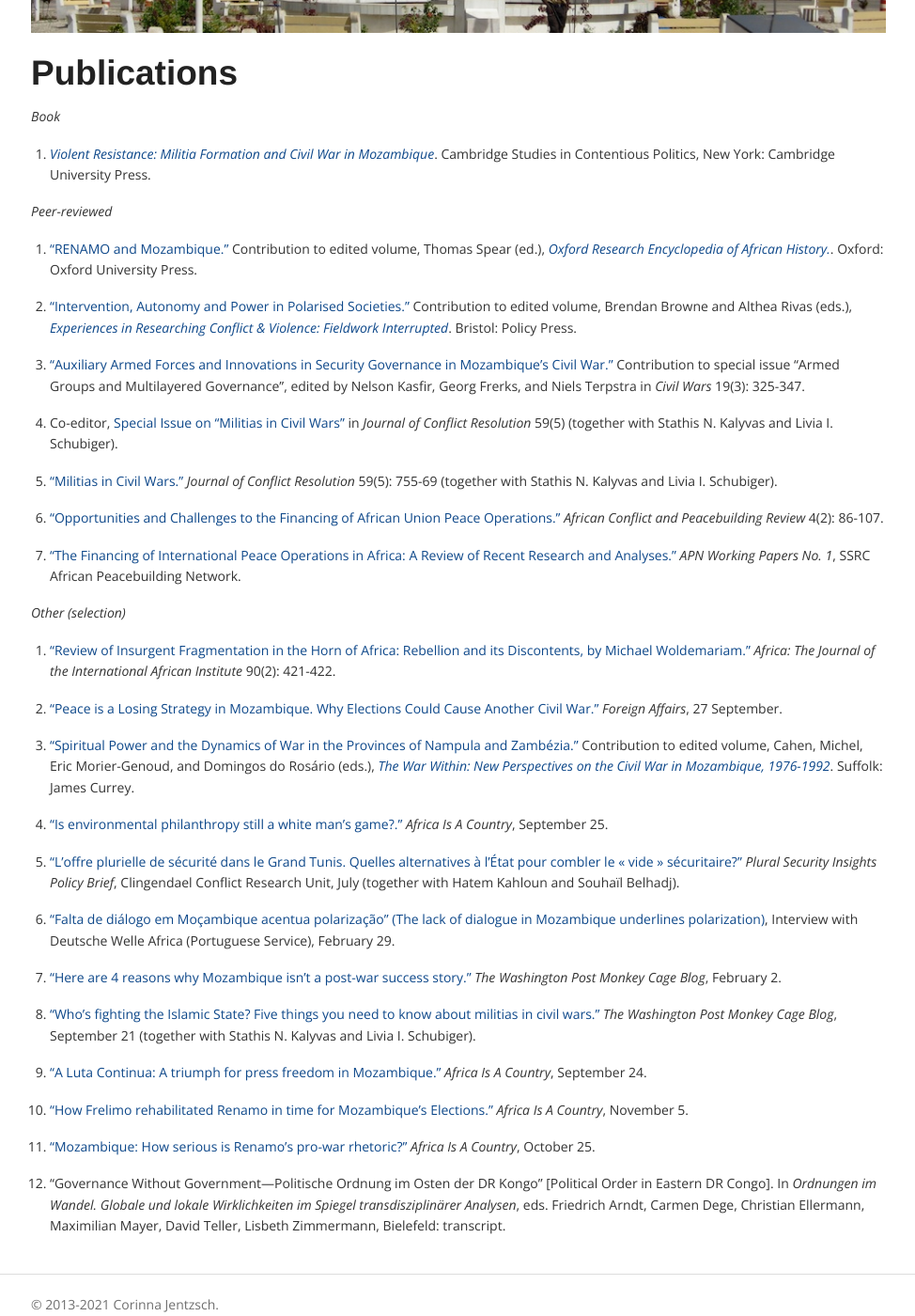
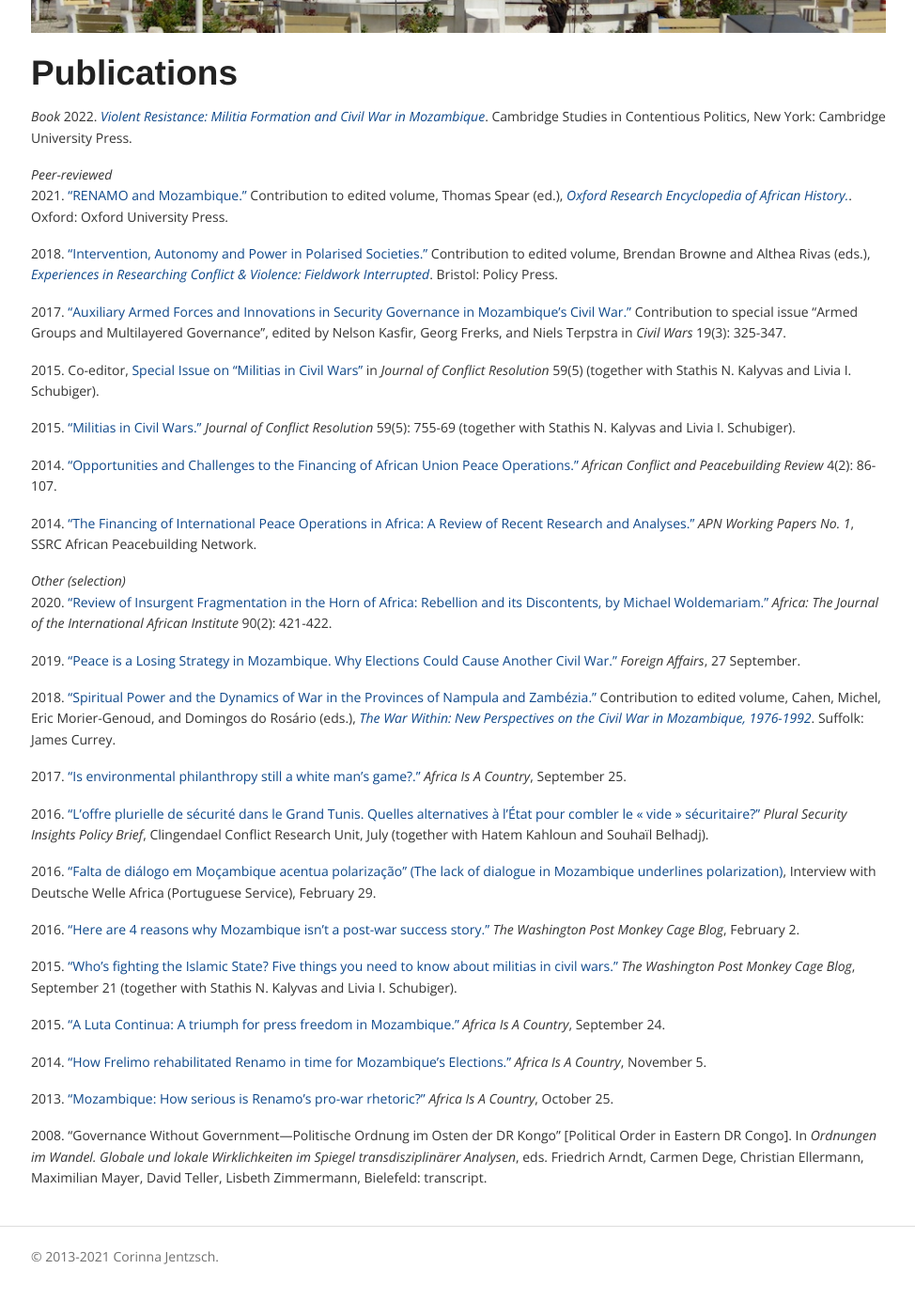
Before and after one commit to corinnajentzsch/corinnajentzsch.github.io, a Jekyll site: the page built from publications.md, in a window 1280 px wide and 1400 px high, scrolled down 336 px. Shown: the whole window at 94% size, without its empty margins (152-1126 px from the left). Built offline with Jekyll 4.4.1, drawn with Linux system fonts in a browser that asks for light colours; after the commit the page ends 1701 px from its top, so only the background shows below that.

Commit message:
Update publications.md

```diff
--- a/publications.md
+++ b/publications.md
@@ -9,44 +9,44 @@ title: Publications
 ## Publications
 
 _Book_
-2022. _[Violent Resistance: Militia Formation and Civil War in Mozambique](https://www.cambridge.org/core/books/violent-resistance/9F6785EA6663B77BAA90E8A5FDAC5323 "Violent Resistance")_. Cambridge Studies in Contentious Politics, New York: Cambridge University Press.
+2022\. _[Violent Resistance: Militia Formation and Civil War in Mozambique](https://www.cambridge.org/core/books/violent-resistance/9F6785EA6663B77BAA90E8A5FDAC5323 "Violent Resistance")_. Cambridge Studies in Contentious Politics, New York: Cambridge University Press.
 
 _Peer-reviewed_
-2021. ["RENAMO and Mozambique."](http://doi.org/10.1093/acrefore/9780190277734.013.1028 "RENAMO and Mozambique") Contribution to edited volume, Thomas Spear (ed.), _[Oxford Research Encyclopedia of African History.](https://oxfordre.com/africanhistory "Oxford Research Encyclopedia of African History")_. Oxford: Oxford University Press.
+2021\. ["RENAMO and Mozambique."](http://doi.org/10.1093/acrefore/9780190277734.013.1028 "RENAMO and Mozambique") Contribution to edited volume, Thomas Spear (ed.), _[Oxford Research Encyclopedia of African History.](https://oxfordre.com/africanhistory "Oxford Research Encyclopedia of African History")_. Oxford: Oxford University Press.
 
-2018. [“Intervention, Autonomy and Power in Polarised Societies.”](https://openaccess.leidenuniv.nl/bitstream/handle/1887/71200/Jentzsch_2018_Intervention_autonomy_and_power_in_polarised_societies_T.pdf?sequence=1 "Intervention, Autonomy and Power") Contribution to edited volume, Brendan Browne and Althea Rivas (eds.), _[Experiences in Researching Conflict & Violence: Fieldwork Interrupted](https://policypress.co.uk/experiences-in-researching-conflict-and-violence)_. Bristol: Policy Press.
+2018\. [“Intervention, Autonomy and Power in Polarised Societies.”](https://openaccess.leidenuniv.nl/bitstream/handle/1887/71200/Jentzsch_2018_Intervention_autonomy_and_power_in_polarised_societies_T.pdf?sequence=1 "Intervention, Autonomy and Power") Contribution to edited volume, Brendan Browne and Althea Rivas (eds.), _[Experiences in Researching Conflict & Violence: Fieldwork Interrupted](https://policypress.co.uk/experiences-in-researching-conflict-and-violence)_. Bristol: Policy Press.
 
-2017. [“Auxiliary Armed Forces and Innovations in Security Governance in Mozambique’s Civil War.”](http://www.tandfonline.com/doi/full/10.1080/13698249.2017.1412752 "Auxiliary Armed Forces") Contribution to special issue “Armed Groups and Multilayered Governance”, edited by Nelson Kasfir, Georg Frerks, and Niels Terpstra in _Civil Wars_ 19(3): 325-347.
+2017\. [“Auxiliary Armed Forces and Innovations in Security Governance in Mozambique’s Civil War.”](http://www.tandfonline.com/doi/full/10.1080/13698249.2017.1412752 "Auxiliary Armed Forces") Contribution to special issue “Armed Groups and Multilayered Governance”, edited by Nelson Kasfir, Georg Frerks, and Niels Terpstra in _Civil Wars_ 19(3): 325-347.
 
-2015. Co-editor, [Special Issue on “Militias in Civil Wars”](http://jcr.sagepub.com/content/59/5.toc "Militias in Civil Wars") in _Journal of Conflict Resolution_ 59(5) (together with Stathis N. Kalyvas and Livia I. Schubiger).
+2015\. Co-editor, [Special Issue on “Militias in Civil Wars”](http://jcr.sagepub.com/content/59/5.toc "Militias in Civil Wars") in _Journal of Conflict Resolution_ 59(5) (together with Stathis N. Kalyvas and Livia I. Schubiger).
 
-2015. [“Militias in Civil Wars.”](http://jcr.sagepub.com/content/59/5/755 "Militias in Civil Wars") _Journal of Conflict Resolution_ 59(5): 755-69 (together with Stathis N. Kalyvas and Livia I. Schubiger).
+2015\. [“Militias in Civil Wars.”](http://jcr.sagepub.com/content/59/5/755 "Militias in Civil Wars") _Journal of Conflict Resolution_ 59(5): 755-69 (together with Stathis N. Kalyvas and Livia I. Schubiger).
 
-2014. [“Opportunities and Challenges to the Financing of African Union Peace Operations.”](http://www.jstor.org/stable/10.2979/africonfpeacrevi.4.2.86 "Financing of African Union Peace Operations") _African Conflict and Peacebuilding Review_ 4(2): 86-107.
+2014\. [“Opportunities and Challenges to the Financing of African Union Peace Operations.”](http://www.jstor.org/stable/10.2979/africonfpeacrevi.4.2.86 "Financing of African Union Peace Operations") _African Conflict and Peacebuilding Review_ 4(2): 86-107.
 
-2014. ["The Financing of International Peace Operations in Africa: A Review of Recent Research and Analyses."](webarchive.ssrc.org/working-papers/APN_WorkingPapers01_Jentzsch.pdf "APN WorkingPapers 01 Jentzsch") _APN Working Papers No. 1_, SSRC African Peacebuilding Network.
+2014\. ["The Financing of International Peace Operations in Africa: A Review of Recent Research and Analyses."](webarchive.ssrc.org/working-papers/APN_WorkingPapers01_Jentzsch.pdf "APN WorkingPapers 01 Jentzsch") _APN Working Papers No. 1_, SSRC African Peacebuilding Network.
 
 _Other (selection)_
-2020. ["Review of Insurgent Fragmentation in the Horn of Africa: Rebellion and its Discontents, by Michael Woldemariam."](https://www.muse.jhu.edu/article/751853) _Africa: The Journal of the International African Institute_ 90(2): 421-422.
+2020\. ["Review of Insurgent Fragmentation in the Horn of Africa: Rebellion and its Discontents, by Michael Woldemariam."](https://www.muse.jhu.edu/article/751853) _Africa: The Journal of the International African Institute_ 90(2): 421-422.
 
-2019. [“Peace is a Losing Strategy in Mozambique. Why Elections Could Cause Another Civil War.”](https://www.foreignaffairs.com/articles/mozambique/2019-09-27/peace-losing-strategy-mozambique "Peace is a Losing Strategy in Mozambique") _Foreign Affairs_, 27 September.
+2019\. [“Peace is a Losing Strategy in Mozambique. Why Elections Could Cause Another Civil War.”](https://www.foreignaffairs.com/articles/mozambique/2019-09-27/peace-losing-strategy-mozambique "Peace is a Losing Strategy in Mozambique") _Foreign Affairs_, 27 September.
 
-2018. [“Spiritual Power and the Dynamics of War in the Provinces of Nampula and Zambézia.”](https://openaccess.leidenuniv.nl/bitstream/handle/1887/71201/Jentzsch_2018_T.pdf?sequence=1 "Leiden University Repository Jentzsch 2018 Spiritual Power") Contribution to edited volume, Cahen, Michel, Eric Morier-Genoud, and Domingos do Rosário (eds.), _[The War Within: New Perspectives on the Civil War in Mozambique, 1976-1992](https://boydellandbrewer.com/the-war-within-hb.html)_. Suffolk: James Currey.
+2018\. [“Spiritual Power and the Dynamics of War in the Provinces of Nampula and Zambézia.”](https://openaccess.leidenuniv.nl/bitstream/handle/1887/71201/Jentzsch_2018_T.pdf?sequence=1 "Leiden University Repository Jentzsch 2018 Spiritual Power") Contribution to edited volume, Cahen, Michel, Eric Morier-Genoud, and Domingos do Rosário (eds.), _[The War Within: New Perspectives on the Civil War in Mozambique, 1976-1992](https://boydellandbrewer.com/the-war-within-hb.html)_. Suffolk: James Currey.
 
-2017. [“Is environmental philanthropy still a white man’s game?.”](http://africasacountry.com/2017/09/is-environmental-philanthropy-still-a-white-mans-game/) _Africa Is A Country_, September 25.
+2017\. [“Is environmental philanthropy still a white man’s game?.”](http://africasacountry.com/2017/09/is-environmental-philanthropy-still-a-white-mans-game/) _Africa Is A Country_, September 25.
 
-2016. ["L’offre plurielle de sécurité dans le Grand Tunis. Quelles alternatives à l’État pour combler le « vide » sécuritaire?"](http://pluralsecurityinsights.org/wp-content/uploads/2016/07/160707_PSI_Policy-brief_Tunis.pdf) _Plural Security Insights Policy Brief_, Clingendael Conflict Research Unit, July (together with Hatem Kahloun and Souhaïl Belhadj).
+2016\. ["L’offre plurielle de sécurité dans le Grand Tunis. Quelles alternatives à l’État pour combler le « vide » sécuritaire?"](http://pluralsecurityinsights.org/wp-content/uploads/2016/07/160707_PSI_Policy-brief_Tunis.pdf) _Plural Security Insights Policy Brief_, Clingendael Conflict Research Unit, July (together with Hatem Kahloun and Souhaïl Belhadj).
 
-2016. [“Falta de diálogo em Moçambique acentua polarização” (The lack of dialogue in Mozambique underlines polarization)](http://www.dw.com/pt/falta-de-di%C3%A1logo-em-mo%C3%A7ambique-acentua-polariza%C3%A7%C3%A3o/a-19083472), Interview with Deutsche Welle Africa (Portuguese Service), February 29.
+2016\. [“Falta de diálogo em Moçambique acentua polarização” (The lack of dialogue in Mozambique underlines polarization)](http://www.dw.com/pt/falta-de-di%C3%A1logo-em-mo%C3%A7ambique-acentua-polariza%C3%A7%C3%A3o/a-19083472), Interview with Deutsche Welle Africa (Portuguese Service), February 29.
 
-2016. [“Here are 4 reasons why Mozambique isn’t a post-war success story.”](https://www.washingtonpost.com/news/monkey-cage/wp/2016/02/02/here-are-four-reasons-why-we-should-question-mozambiques-post-conflict-success-story-narrative/) _The Washington Post Monkey Cage Blog_, February 2.
+2016\. [“Here are 4 reasons why Mozambique isn’t a post-war success story.”](https://www.washingtonpost.com/news/monkey-cage/wp/2016/02/02/here-are-four-reasons-why-we-should-question-mozambiques-post-conflict-success-story-narrative/) _The Washington Post Monkey Cage Blog_, February 2.
 
-2015. ["Who’s fighting the Islamic State? Five things you need to know about militias in civil wars."](https://www.washingtonpost.com/blogs/monkey-cage/wp/2015/09/21/whos-that-fighting-the-islamic-state-five-things-you-need-to-know-about-militias-in-civil-wars/ "Militias in Civil Wars") _The Washington Post Monkey Cage Blog_, September 21 (together with Stathis N. Kalyvas and Livia I. Schubiger).
+2015\. ["Who’s fighting the Islamic State? Five things you need to know about militias in civil wars."](https://www.washingtonpost.com/blogs/monkey-cage/wp/2015/09/21/whos-that-fighting-the-islamic-state-five-things-you-need-to-know-about-militias-in-civil-wars/ "Militias in Civil Wars") _The Washington Post Monkey Cage Blog_, September 21 (together with Stathis N. Kalyvas and Livia I. Schubiger).
 
-2015. ["A Luta Continua: A triumph for press freedom in Mozambique."](http://africasacountry.com/2015/09/a-luta-continua-a-triumph-for-press-freedom-in-mozambique/ "A Luta Continua") _Africa Is A Country_, September 24.
+2015\. ["A Luta Continua: A triumph for press freedom in Mozambique."](http://africasacountry.com/2015/09/a-luta-continua-a-triumph-for-press-freedom-in-mozambique/ "A Luta Continua") _Africa Is A Country_, September 24.
 
-2014. ["How Frelimo rehabilitated Renamo in time for Mozambique’s Elections."](http://africasacountry.com/2014/11/how-frelimo-rehabilitated-renamo-in-time-for-mozambiques-elections/ "Mozambique's Elections") _Africa Is A Country_, November 5.
+2014\. ["How Frelimo rehabilitated Renamo in time for Mozambique’s Elections."](http://africasacountry.com/2014/11/how-frelimo-rehabilitated-renamo-in-time-for-mozambiques-elections/ "Mozambique's Elections") _Africa Is A Country_, November 5.
 
-2013. ["Mozambique: How serious is Renamo’s pro-war rhetoric?"](http://africasacountry.com/2013/10/mozambique-how-serious-is-renamos-pro-war-rhetoric/ "Renamo's pro-war rhetoric") _Africa Is A Country_, October 25.
+2013\. ["Mozambique: How serious is Renamo’s pro-war rhetoric?"](http://africasacountry.com/2013/10/mozambique-how-serious-is-renamos-pro-war-rhetoric/ "Renamo's pro-war rhetoric") _Africa Is A Country_, October 25.
 
-2008. “Governance Without Government—Politische Ordnung im Osten der DR Kongo” [Political Order in Eastern DR Congo]. In _Ordnungen im Wandel. Globale und lokale Wirklichkeiten im Spiegel transdisziplinärer Analysen_, eds. Friedrich Arndt, Carmen Dege, Christian Ellermann, Maximilian Mayer, David Teller, Lisbeth Zimmermann, Bielefeld: transcript.
+2008\. “Governance Without Government—Politische Ordnung im Osten der DR Kongo” [Political Order in Eastern DR Congo]. In _Ordnungen im Wandel. Globale und lokale Wirklichkeiten im Spiegel transdisziplinärer Analysen_, eds. Friedrich Arndt, Carmen Dege, Christian Ellermann, Maximilian Mayer, David Teller, Lisbeth Zimmermann, Bielefeld: transcript.
```
